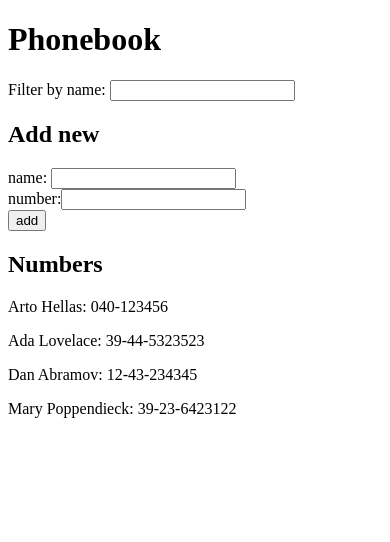
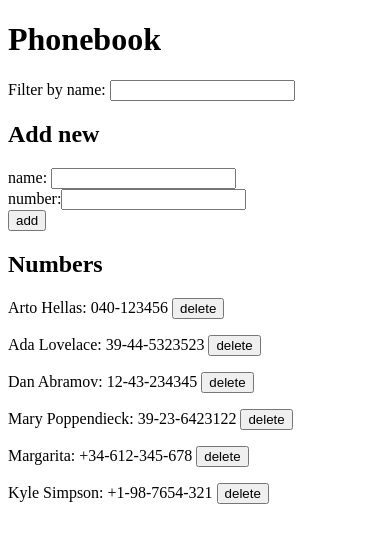
Before and after one commit to crs1138/fullstackopen, a React (Create React App) app in the folder part2/phonebook/: page / in a window 390 px wide. Shown: the top 542 px of the page. Built offline with nearby package versions, Linux system fonts and the light colour scheme; data requests are answered from the project's data file.

Commit message:
Add server service function that write into the db.json
Details:
---
* Exercise Part2.15: Phonebook step7
* Exercise Part2.16: Phonebook step8
* Exercise Part2.17: Phonebook step9
* Exercise Part2.18: Phonebook step10

```diff
--- a/part2/phonebook/db.json
+++ b/part2/phonebook/db.json
@@ -19,6 +19,16 @@
       "name": "Mary Poppendieck",
       "number": "39-23-6423122",
       "id": 4
+    },
+    {
+      "name": "Margarita",
+      "number": "+34-612-345-678",
+      "id": 7
+    },
+    {
+      "name": "Kyle Simpson",
+      "number": "+1-98-7654-321",
+      "id": 8
     }
   ]
 }
--- a/part2/phonebook/src/App.jsx
+++ b/part2/phonebook/src/App.jsx
@@ -1,8 +1,8 @@
 import { useState, useEffect } from 'react'
-import axios from 'axios'
-import Filter from './Filter'
-import PersonForm from './PersonForm'
-import Persons from './Persons'
+import connectService from './services/connect'
+import Filter from './components/Filter'
+import PersonForm from './components/PersonForm'
+import Persons from './components/Persons'
 
 const App = () => {
     const [persons, setPersons] = useState([])
@@ -11,8 +11,8 @@ const App = () => {
     const [nameFilter, setNameFilter] = useState('')
 
     useEffect(() => {
-        axios.get('http://localhost:3001/persons').then((response) => {
-            setPersons(response.data)
+        connectService.getAll().then((allPersons) => {
+            setPersons(allPersons)
         })
     }, [])
 
@@ -20,26 +20,72 @@ const App = () => {
         setNameFilter(event.target.value)
     }
 
+    const handleNewName = (event) => setNewName(event.target.value)
+
+    const handleNewNumber = (event) => setNewNumber(event.target.value)
+
     const addPerson = (event) => {
         event.preventDefault()
-        const personExists = !!persons.find((person) => person.name === newName)
+        const existingPerson = persons.find((person) => person.name === newName)
+        const isNewPerson = !existingPerson
 
-        if (personExists) {
-            alert(`${newName} is already added to phonebook`)
-            return
-        }
-        const personObject = {
+        let personObject = {
             name: newName,
             number: newNumber,
         }
-        setPersons(persons.concat(personObject))
-        setNewName('')
-        setNewNumber('')
+
+        if (isNewPerson) {
+            connectService.save(personObject).then((returnedPerson) => {
+                setPersons(persons.concat(returnedPerson))
+                setNewName('')
+                setNewNumber('')
+            })
+        } else {
+            const confirmation = window.confirm(
+                `${newName} already exists in your phonebook\nDo you want to replace their number with a new one?`
+            )
+            if (!confirmation) {
+                return
+            }
+            connectService
+                .update(existingPerson.id, personObject)
+                .then((returnedPerson) => {
+                    setPersons(
+                        persons.map((person) =>
+                            person.id === returnedPerson.id
+                                ? returnedPerson
+                                : person
+                        )
+                    )
+                    setNewName('')
+                    setNewNumber('')
+                })
+        }
     }
 
-    const handleNewName = (event) => setNewName(event.target.value)
+    const removePerson = (event) => {
+        event.preventDefault()
+        const id = Number(event.target.id.replace('button-', ''))
+        const personToBeDeleted = persons.find((person) => person.id === id)
 
-    const handleNewNumber = (event) => setNewNumber(event.target.value)
+        const confirmation = window.confirm(
+            `Are you sure you want to delete the number of ${personToBeDeleted.name}?\nThis action cannot be undone.`
+        )
+        if (!confirmation) {
+            return
+        }
+        connectService
+            .remove(id)
+            .catch((error) => {
+                console.error(
+                    `The number of ${personToBeDeleted.name} has been already deleted from the server.`
+                )
+                console.error(error)
+            })
+            .finally(() => {
+                setPersons(persons.filter((person) => person.id !== id))
+            })
+    }
 
     const filteredPersons =
         nameFilter === ''
@@ -49,6 +95,7 @@ const App = () => {
                       .toLowerCase()
                       .includes(nameFilter.toLowerCase())
               })
+
     return (
         <div>
             <h1>Phonebook</h1>
@@ -64,7 +111,7 @@ const App = () => {
             />
 
             <h2>Numbers</h2>
-            <Persons persons={filteredPersons} />
+            <Persons persons={filteredPersons} removePerson={removePerson} />
         </div>
     )
 }
--- a/part2/phonebook/src/Persons.jsx
+++ /dev/null
@@ -1,8 +0,0 @@
-const Persons = ({ persons }) => {
-    return persons.map((person) => {
-        const { name, number, id } = person
-        return <p key={id}>{`${name}: ${number}`}</p>
-    })
-}
-
-export default Persons
--- /dev/null
+++ b/part2/phonebook/src/components/Persons.jsx
@@ -0,0 +1,15 @@
+const Persons = ({ persons, removePerson }) => {
+    return persons.map((person) => {
+        const { name, number, id } = person
+        return (
+            <p key={id}>
+                {`${name}: ${number}`}{' '}
+                <button id={`button-${id}`} onClick={removePerson}>
+                    delete
+                </button>
+            </p>
+        )
+    })
+}
+
+export default Persons
--- /dev/null
+++ b/part2/phonebook/src/services/connect.js
@@ -0,0 +1,26 @@
+import axios from 'axios'
+
+const baseUrl = `http://localhost:3001/persons`
+
+function getAll() {
+    const request = axios.get(baseUrl)
+    return request.then((response) => response.data)
+}
+
+function save(newObject) {
+    const request = axios.post(baseUrl, newObject)
+    return request.then((response) => response.data)
+}
+
+function remove(id) {
+    const request = axios.delete(`${baseUrl}/${id}`)
+    return request.then((response) => response.data)
+}
+
+function update(id, newObject) {
+    const request = axios.put(`${baseUrl}/${id}`, newObject)
+    return request.then((response) => response.data)
+}
+
+const connectService = { getAll, save, update, remove }
+export default connectService
```
Also changed, not shown: part2/phonebook/src/components/Filter.jsx (renamed from part2/phonebook/src/Filter.jsx), part2/phonebook/src/components/PersonForm.jsx (renamed from part2/phonebook/src/PersonForm.jsx). Lines whose indentation alone changed are shown as unchanged.
